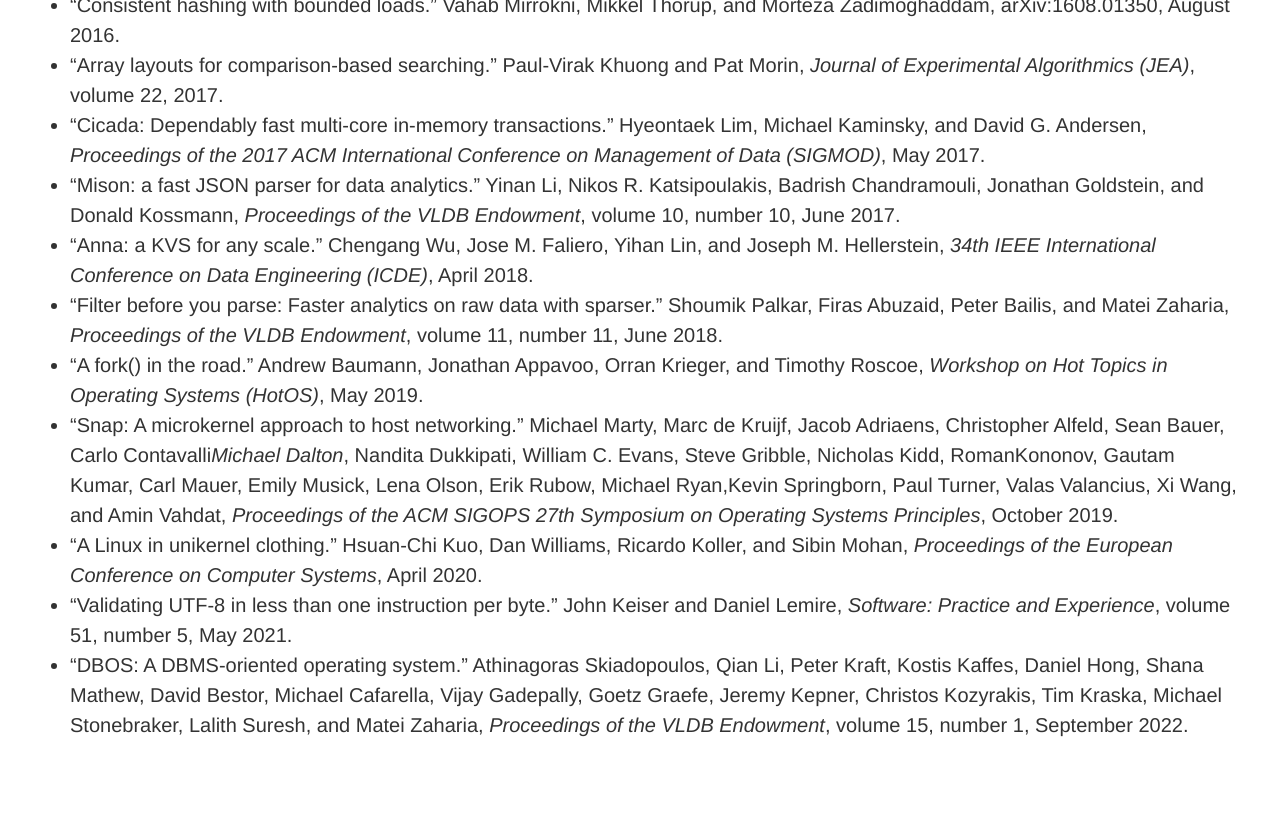
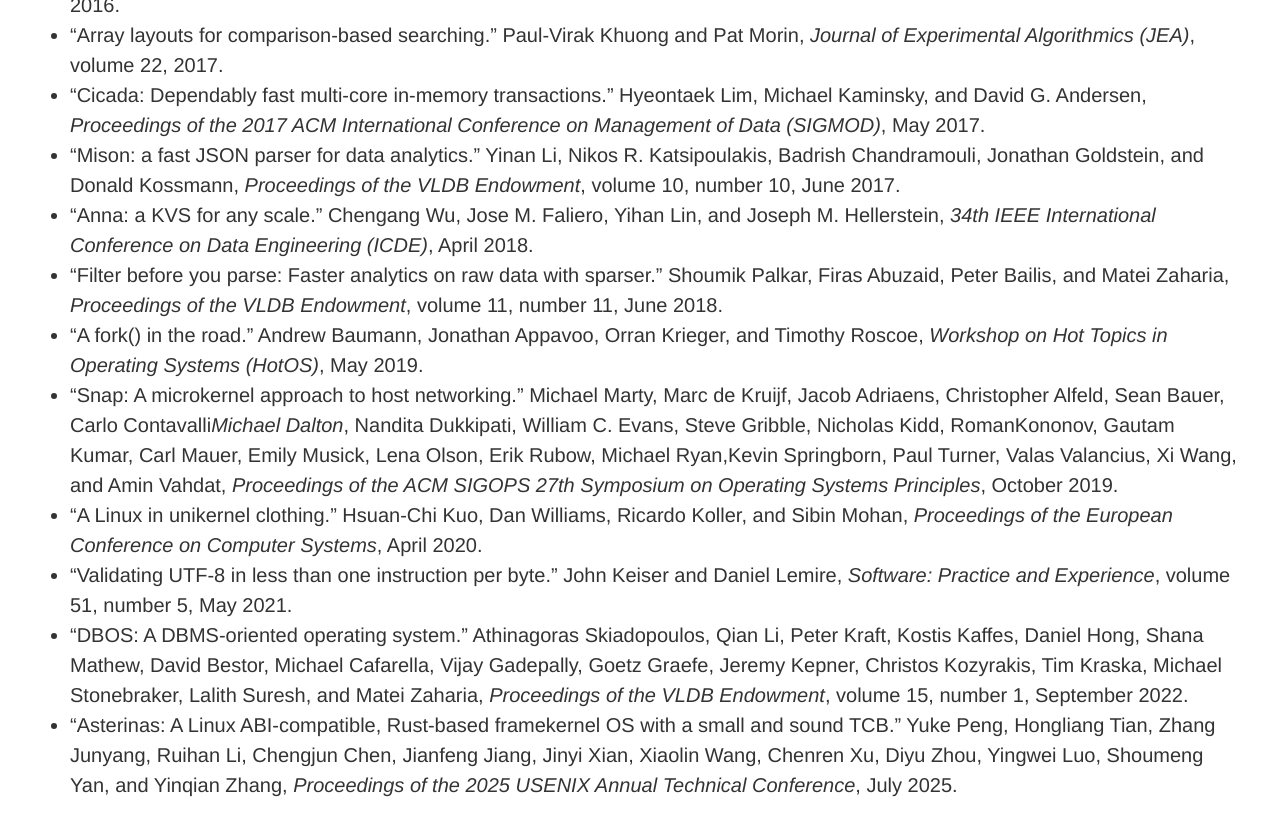
Before and after one commit to mspiegel/mspiegel.github.com, a Jekyll site: the page built from canon.md, in a window 1280 px wide and 900 px high, scrolled down 9540 px. Shown: the top 836 px of the window. Built offline with Jekyll 4.4.1, drawn with Linux system fonts in a browser that asks for light colours; some of the changed text lies outside the part shown.

Commit message:
Update canon.md
Add Asterinas paper

```diff
--- a/canon.md
+++ b/canon.md
@@ -214,3 +213,4 @@ Michael Eisenberg.  University of Colorado.
 * "Validating UTF-8 in less than one instruction per byte." John Keiser and Daniel Lemire, _Software: Practice and Experience_, volume 51, number 5, May 2021.
 * "DBOS: A DBMS-oriented operating system." Athinagoras Skiadopoulos, Qian Li, Peter Kraft, Kostis Kaffes, Daniel Hong, Shana
 Mathew, David Bestor, Michael Cafarella, Vijay Gadepally, Goetz Graefe, Jeremy Kepner, Christos Kozyrakis, Tim Kraska, Michael Stonebraker, Lalith Suresh, and Matei Zaharia, _Proceedings of the VLDB Endowment_, volume 15, number 1, September 2022.
+* "Asterinas: A Linux ABI-compatible, Rust-based framekernel OS with a small and sound TCB." Yuke Peng, Hongliang Tian, Zhang Junyang, Ruihan Li, Chengjun Chen, Jianfeng Jiang, Jinyi Xian, Xiaolin Wang, Chenren Xu, Diyu Zhou, Yingwei Luo, Shoumeng Yan, and Yinqian Zhang, _Proceedings of the 2025 USENIX Annual Technical Conference_, July 2025.
```
Also changed, not shown: other parts of canon.md (+0 -1 lines).
